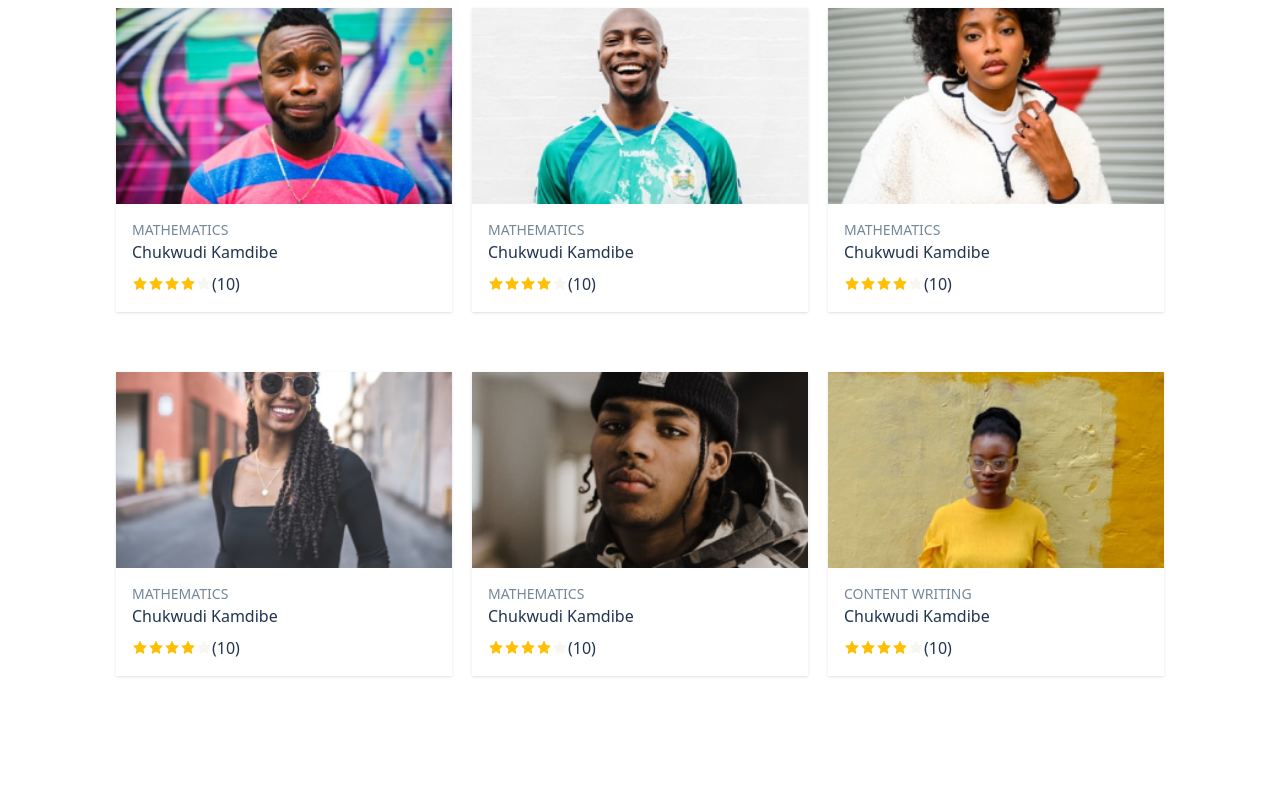
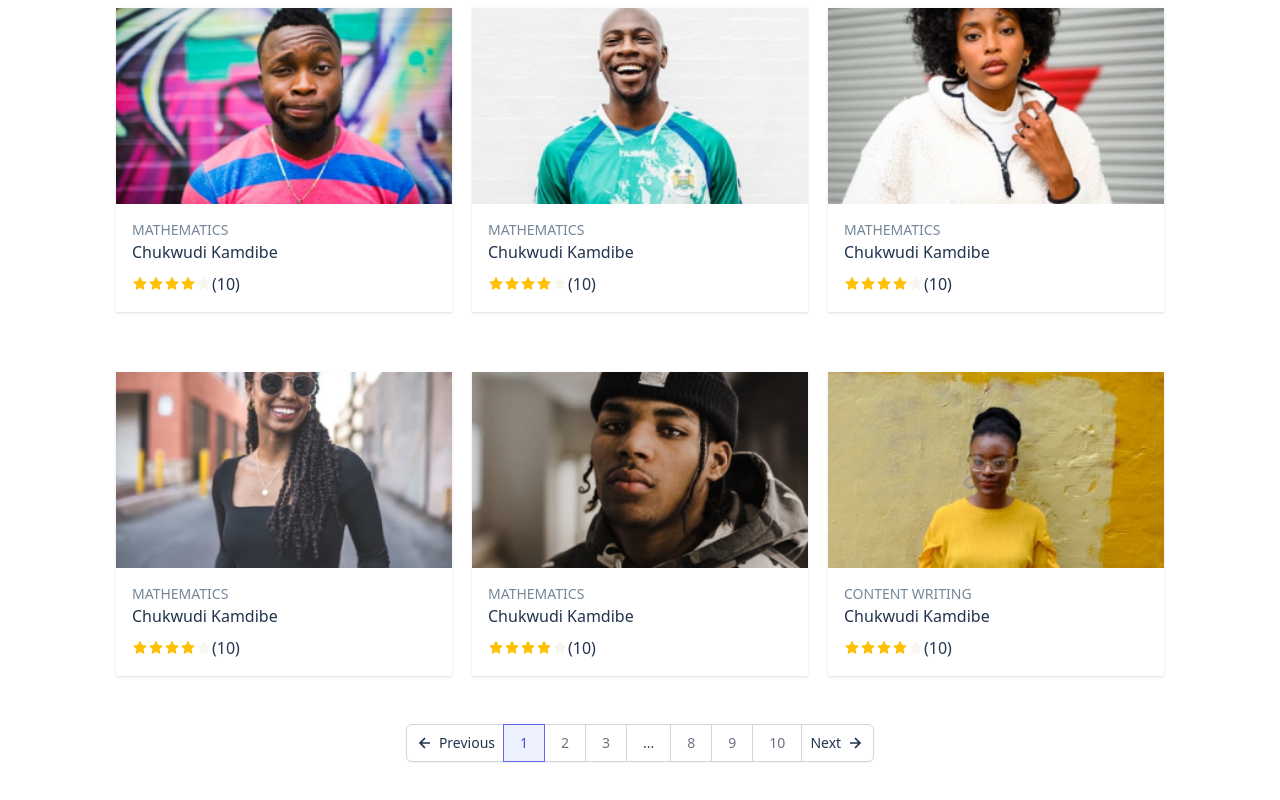
Before and after one commit to decagonhq/tutorbuddy-web, a React (Create React App) app: page /learn in a window 1280 px wide. Shown: the part 294-1094 px from the top of the page. Before the commit the page ends 1050 px from the top, so only its background shows below. Built offline with nearby package versions, Linux system fonts and the light colour scheme.

Commit message:
Cleaned up all code for demo

```diff
--- a/src/components/NotificationContent.js
+++ b/src/components/NotificationContent.js
@@ -1,6 +1,26 @@
 const NotificationContent = () => {
   return (
     <div>
+      <div className="flex p-4 cursor-pointer border-b-2 hover:bg-bgGreen">
+        <div>
+          <img src="/images/avatar.png" alt="logo" />
+        </div>
+        <div className="mx-4">
+          <p className="text-base font-semibold">John Doe</p>
+          <p className="text-sm">Has accepted your study request</p>
+        </div>
+        <div><p className="text-grey text-sm">20 min ago</p></div>
+      </div>
+      <div className="flex p-4 cursor-pointer border-b-2 hover:bg-bgGreen">
+        <div>
+          <img src="/images/avatar.png" alt="logo" />
+        </div>
+        <div className="mx-4">
+          <p className="text-base font-semibold">John Doe</p>
+          <p className="text-sm">Has accepted your study request</p>
+        </div>
+        <div><p className="text-grey text-sm">20 min ago</p></div>
+      </div>
       <div className="flex p-4 cursor-pointer border-b-2 hover:bg-bgGreen">
         <div>
           <img src="/images/avatar.png" alt="logo" />
--- a/src/layout/TopModal.js
+++ b/src/layout/TopModal.js
@@ -22,7 +22,7 @@ const TopModal = ({ modalButton, children }) => {
 
 const ModalStyle = {
     overlay: {
-      backgroundColor: "rgba(0, 0, 0, 0.4)",
+      backgroundColor: "rgba(0, 0, 0, 0)",
     },
     content: {
       top: "10%",
--- a/src/pages/ForgotPassword.js
+++ b/src/pages/ForgotPassword.js
@@ -14,7 +14,7 @@ const ForgotPassword = () => {
                             <p className="mb-10">Send a Link to your email to reset your password.</p>
                             <div>
                                 <label>Email</label>
-                                <input className="block border w-full mt-2 py-3 px-2" type="email" placeholder="Enter your email"/>
+                                <input className="block border w-full mt-2 py-3 px-2 focus:outline-none" type="email" placeholder="Enter your email"/>
                             </div>
                             <button className="text-sm block bg-pry w-full py-3 text-white mt-6">Send Reset Link</button>
                         </form>
--- a/src/pages/Learn.js
+++ b/src/pages/Learn.js
@@ -5,6 +5,7 @@ import { GoLocation } from "react-icons/go";
 import DashboardLayout from "../layout/DashboardLayout";
 import { Link } from "react-router-dom";
 import { IoClose } from "react-icons/io5";
+import { BiLeftArrowAlt, BiRightArrowAlt } from "react-icons/bi";
 
 Modal.setAppElement("#root");
 
@@ -27,7 +28,7 @@ const Learn = () => {
         <div className="flex flex-col md:flex-row items-center h-auto md:h-[48px] mt-6">
           <input
             type="text"
-            className="border border-[#BCCACE] w-full bg-black/[0.03] h-full py-2 px-6 md:mr-1"
+            className="border border-[#BCCACE] w-full bg-black/[0.03] h-full py-2 px-6 md:mr-1 focus:outline-none"
             placeholder="Search"
           />
           <button className="bg-pry w-full md:w-[145px] text-white h-full py-2 mt-1 md:mt-0">
@@ -162,7 +163,7 @@ const Learn = () => {
             </div>
             <div className="p-4">
               <div className="text-sm text-[#758798] uppercase">
-              CONTENT WRITING
+                CONTENT WRITING
               </div>
               <div className="text-[#21334F] mb-2">Chukwudi Kamdibe</div>
               <div className="flex items-center">
@@ -260,6 +261,70 @@ const Learn = () => {
             </button>
           </div>
         </Modal>
+
+        <div className="flex justify-center my-12">
+          <div>
+            <nav
+              className="relative z-0 inline-flex rounded-md shadow-sm -space-x-px"
+              aria-label="Pagination"
+            >
+              <a
+                href="/student-dashboard"
+                className="relative inline-flex items-center px-2 py-2 rounded-l-md border border-gray-300 bg-white text-sm font-medium hover:bg-gray-50"
+              >
+                <BiLeftArrowAlt className="h-5 w-5" aria-hidden="true" />
+                <span className="ml-1">Previous</span>
+              </a>
+              <a
+                href="/student-dashboard"
+                aria-current="page"
+                className="z-10 bg-indigo-50 border-indigo-500 text-indigo-600 relative inline-flex items-center px-4 py-2 border text-sm font-medium"
+              >
+                1
+              </a>
+              <a
+                href="/student-dashboard"
+                className="bg-white border-gray-300 text-gray-500 hover:bg-gray-50 relative inline-flex items-center px-4 py-2 border text-sm font-medium"
+              >
+                2
+              </a>
+              <a
+                href="/student-dashboard"
+                className="bg-white border-gray-300 text-gray-500 hover:bg-gray-50 hidden md:inline-flex relative items-center px-4 py-2 border text-sm font-medium"
+              >
+                3
+              </a>
+              <span className="relative inline-flex items-center px-4 py-2 border border-gray-300 bg-white text-sm font-medium text-gray-700">
+                ...
+              </span>
+              <a
+                href="/student-dashboard"
+                className="bg-white border-gray-300 text-gray-500 hover:bg-gray-50 hidden md:inline-flex relative items-center px-4 py-2 border text-sm font-medium"
+              >
+                8
+              </a>
+              <a
+                href="/student-dashboard"
+                className="bg-white border-gray-300 text-gray-500 hover:bg-gray-50 relative inline-flex items-center px-4 py-2 border text-sm font-medium"
+              >
+                9
+              </a>
+              <a
+                href="/student-dashboard"
+                className="bg-white border-gray-300 text-gray-500 hover:bg-gray-50 relative inline-flex items-center px-4 py-2 border text-sm font-medium"
+              >
+                10
+              </a>
+              <a
+                href="/student-dashboard"
+                className="relative inline-flex items-center px-2 py-2 rounded-r-md border border-gray-300 bg-white text-sm font-medium hover:bg-gray-50"
+              >
+                <span className="mr-1">Next</span>
+                <BiRightArrowAlt className="h-5 w-5" aria-hidden="true" />
+              </a>
+            </nav>
+          </div>
+        </div>
       </div>
     </DashboardLayout>
   );
--- a/src/pages/Login.js
+++ b/src/pages/Login.js
@@ -14,7 +14,7 @@ const Login = () => {
               <div>
                 <label>Email</label>
                 <input
-                  className="block border w-full mt-2 py-3 px-2"
+                  className="block border w-full mt-2 py-3 px-2 focus:outline-none"
                   type="email"
                   placeholder="Enter your email"
                 />
@@ -22,9 +22,9 @@ const Login = () => {
               <div className="mt-4 mb-2">
                 <label>Password</label>
                 <input
-                  className="block border w-full mt-2 py-3 px-2"
+                  className="block border w-full mt-2 py-3 px-2 focus:outline-none"
                   type="password"
-                  placeholder="Enter your email"
+                  placeholder="Enter your Password"
                 />
               </div>
               <Link className="text-[#17A1FA]" to="/forgot-password">
--- a/src/pages/ReminderHistory.js
+++ b/src/pages/ReminderHistory.js
@@ -39,7 +39,8 @@ const ReminderHistory = () => {
                 ))}
               </div>
               <ReminderBar />
-              <button className="flex text-sm block bg-pry w-full py-2 text-white mt-6 justify-center items-center">
+              <Link to="/setreminder">
+                <button className="flex text-sm bg-pry w-full py-2 text-white mt-6 justify-center items-center">
                   <IoIosAddCircleOutline
                     style={{
                       color: "#FFF",
@@ -49,6 +50,7 @@ const ReminderHistory = () => {
                   />
                   Add New
                 </button>
+              </Link>
             </div>
           </div>
         </div>
--- a/src/pages/SetReminder.js
+++ b/src/pages/SetReminder.js
@@ -113,9 +113,11 @@ const SetReminder = () => {
                 />
               </div>
 
-              <button className="text-sm block rounded bg-pry w-full py-3 text-white mt-6">
-                Save
-              </button>
+              <Link to="/reminder_history">
+                <button className="text-sm block rounded bg-pry w-full py-3 text-white mt-6">
+                  Save
+                </button>
+              </Link>
             </div>
           </div>
         </div>
--- a/src/pages/StudentProfileEdit.js
+++ b/src/pages/StudentProfileEdit.js
@@ -56,13 +56,13 @@ const StudentProfileEdit = () => {
               </div>
               <div className="mt-4 mb-2">
                 <label>Area of Interests</label>
-                <div className="mt-2 border border-[#BCCACE]-600 h-10 w-full">
-
-                </div>
+                <div className="mt-2 border border-[#BCCACE]-600 h-10 w-full"></div>
               </div>
-              <button className="text-sm block rounded bg-pry w-full py-3 text-white mt-6">
-                Save
-              </button>
+              <Link to="/profile">
+                <button className="text-sm block rounded bg-pry w-full py-3 text-white mt-6">
+                  Save
+                </button>
+              </Link>
             </form>
           </div>
         </div>
```
Also changed, not shown: src/components/global/Header.js (+9 -11 lines), src/pages/Rate.js (+36 -19 lines), src/pages/TutorSignup.js (+5 -5 lines). Lines whose indentation alone changed are shown as unchanged.
